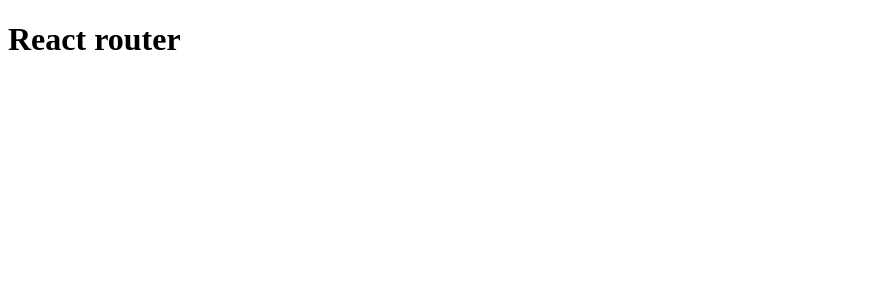
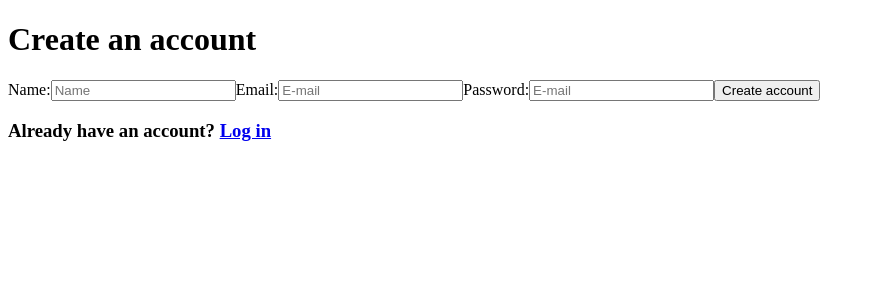
Before and after one commit to natalledm/creative-writing-LMS, a React (Create React App) app: page /signup in a window 1280 px wide. Shown: the top 300 px of the page, without its empty margins (0-875 px from the left). Built offline with nearby package versions, Linux system fonts and the light colour scheme.

Commit message:
Get courses test is working, database connected

```diff
--- a/src/App.jsx
+++ b/src/App.jsx
@@ -1,13 +1,23 @@
 import * as React from "react";
-// import { Routes, Route } from "react-router-dom";
+import { Routes, Route, BrowserRouter } from "react-router-dom";
+import Login from "./notLoggedPages/Login";
+import Home from "./notLoggedPages/Home";
+import Signup from "./notLoggedPages/Signup";
+import RecoverPassword from "./notLoggedPages/RecoverPassword";
+import Dashboard from "./notLoggedPages/Dashboard";
 
 export default function App() {
   return (
     <div>
-      <h1>React router</h1>
-      {/* <Routes>
-        <Route path="/" element={<Home />} />
-      </Routes> */}
+      <BrowserRouter>
+        <Routes>
+          <Route path="/" element={<Home />} />
+          <Route path="/login" element={<Login />} />
+          <Route path="/signup" element={<Signup />} />
+          <Route path="/recover-password" element={<RecoverPassword />} />
+          <Route path="/dashboard" element={<Dashboard />} />
+        </Routes>
+      </BrowserRouter>
     </div>
   );
 }
--- a/src/index.js
+++ b/src/index.js
@@ -1,11 +1,6 @@
 import React from "react";
 import ReactDOM from "react-dom/client";
-import { BrowserRouter } from "react-router-dom";
 import App from "./App";
 
 const root = ReactDOM.createRoot(document.getElementById("root"));
-root.render(
-  <BrowserRouter>
-    <App />
-  </BrowserRouter>,
-);
+root.render(<App />);
--- /dev/null
+++ b/src/notLoggedPages/Dashboard.jsx
@@ -0,0 +1,32 @@
+import { useEffect, useState } from "react";
+import { getCollection } from "../scripts/fireStoreDB";
+
+export default function Dashboard() {
+  const [courses, setCourses] = useState([]);
+  const [status, setStatus] = useState(0);
+
+  useEffect(() => {
+    async function loadData(path) {
+      const data = await getCollection(path);
+      console.log(data);
+      setCourses(data);
+      setStatus(1);
+    }
+    loadData("courses");
+  }, []);
+
+  if (status === 0) return <p>Loading...</p>;
+  if (status === 2) return <p>Error!</p>;
+
+  return (
+    <div>
+      <h1>Dashboard</h1>
+      <h2>Courses</h2>
+      <ul>
+        {courses.map((course) => (
+          <li key={course.id}>{course.id}</li>
+        ))}
+      </ul>
+    </div>
+  );
+}
--- /dev/null
+++ b/src/notLoggedPages/Home.jsx
@@ -0,0 +1,3 @@
+export default function Home() {
+  return <div>Home here</div>;
+}
--- /dev/null
+++ b/src/notLoggedPages/Login.jsx
@@ -0,0 +1,23 @@
+import { Link } from "react-router-dom";
+
+export default function Login() {
+  return (
+    <div>
+      <h1>Login to access the courses</h1>
+      <form>
+        <label>
+          Email:
+          <input type="email" placeholder="E-mail" />
+        </label>
+        <label>
+          Password:
+          <input type="password" placeholder="E-mail" />
+        </label>
+        <button>Login</button>
+      </form>
+      <h3>
+        Need an account? <Link to={"/signup"}>Sign up</Link>
+      </h3>
+    </div>
+  );
+}
--- /dev/null
+++ b/src/notLoggedPages/RecoverPassword.jsx
@@ -0,0 +1,3 @@
+export default function RecoverPassword() {
+  return <div>Return password here</div>;
+}
--- /dev/null
+++ b/src/notLoggedPages/Signup.jsx
@@ -0,0 +1,27 @@
+import { Link } from "react-router-dom";
+
+export default function Signup() {
+  return (
+    <div>
+      <h1>Create an account</h1>
+      <form>
+        <label>
+          Name:
+          <input type="text" placeholder="Name" />
+        </label>
+        <label>
+          Email:
+          <input type="email" placeholder="E-mail" />
+        </label>
+        <label>
+          Password:
+          <input type="password" placeholder="E-mail" />
+        </label>
+        <button>Create account</button>
+      </form>
+      <h3>
+        Already have an account? <Link to={"/login"}>Log in</Link>
+      </h3>
+    </div>
+  );
+}
--- a/src/scripts/firebase.js
+++ b/src/scripts/connectToFirebase.js
@@ -1,5 +1,7 @@
 import { initializeApp } from "firebase/app";
 import { getFirestore } from "firebase/firestore";
+import { getStorage } from "firebase/storage";
+import { getAuth } from "firebase/auth";
 
 const firebaseConfig = {
   apiKey: "AIzaSyAEx3llrrO1-cJPv_4K8b2frPs91sHLmBU",
@@ -13,3 +15,5 @@
 // Initialize Firebase
 const app = initializeApp(firebaseConfig);
 export const firestoreDB = getFirestore(app);
+export const firebaseAuth = getAuth(app);
+export const cloudStorage = getStorage(app);
--- a/src/scripts/fireStoreDB.js
+++ b/src/scripts/fireStoreDB.js
@@ -1,2 +1,24 @@
 // project file
-import { firestoreDB } from "./firebase";
+import { firestoreDB } from "./connectToFirebase";
+
+// packages
+import { doc, getDoc, collection, getDocs } from "firebase/firestore";
+
+// Read
+// all documents (genres)
+export async function getCollection(path) {
+  const collectionPath = collection(firestoreDB, path);
+  const snapshot = await getDocs(collectionPath);
+  const documents = snapshot.docs.map((item) => {
+    return { id: item.id, ...item.data() };
+  });
+
+  return documents;
+}
+// single document (ex: fantasy)
+export async function readDocument(path, id) {
+  const documentPath = doc(firestoreDB, path, id);
+  const document = await getDoc(documentPath);
+
+  return document.data();
+}
--- /dev/null
+++ b/src/scripts/firebaseAuthentication.js
@@ -0,0 +1,6 @@
+// import { firebaseAuth } from "./firebase";
+// import {
+//   createUserWithEmailAndPassword,
+//   sendPasswordResetEmail,
+//   signInWithEmailAndPassword,
+// } from "firebase/auth";
```
